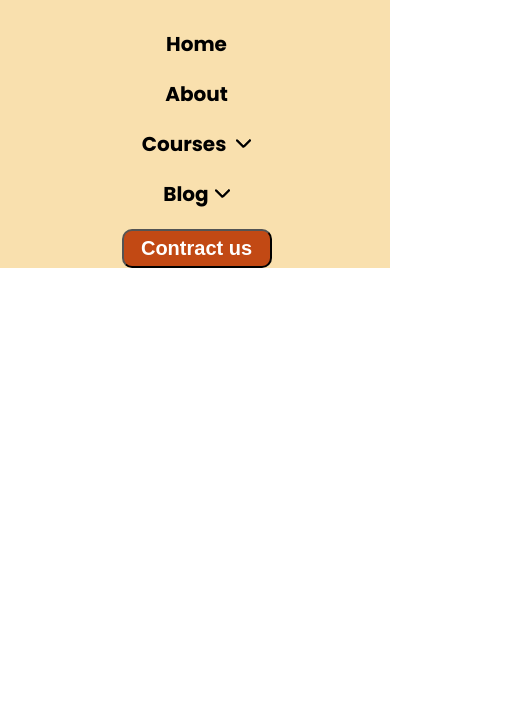
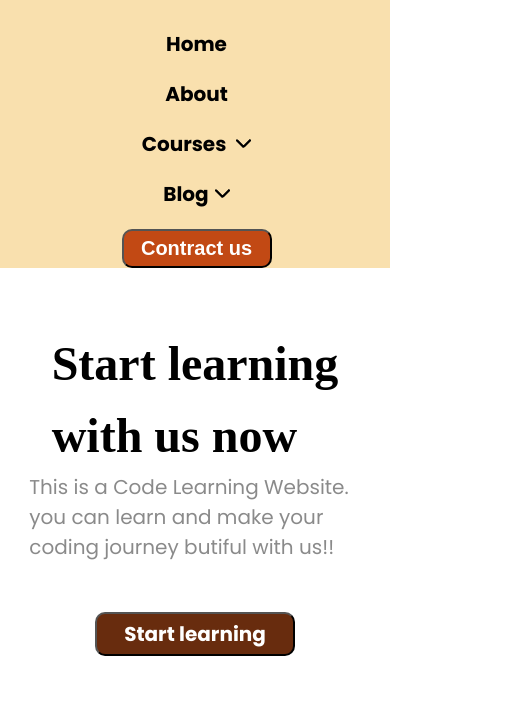
Before and after one commit to Md-Sifat-code/E-Learning-website, a plain HTML site: page index.html in a window 390 px wide. Shown: the part 118-844 px from the top of the page, 516 px wide, since content can reach past the window. Drawn offline with Linux system fonts and the light colour scheme; a web font is replaced by a local one.

Commit message:
Added the Leaning Section with Mobile responsive part

```diff
--- a/index.html
+++ b/index.html
@@ -41,7 +41,16 @@
 
     </header>
     <main>
-
+        <section class="learning">
+            <div class="part1">
+                <h1>Start learning <br>with us now</h1>
+                <p>This is a Code Learning Website. you can learn and make your coding journey butiful with us!!</p>
+                <a href="#"><button class="btn-start"> Start learning</button></a>
+            </div>
+            <div class="part2">
+                <img src="./images/bg.png">
+            </div>
+        </section>
 
     </main>
     <footer>
--- a/styles/style.css
+++ b/styles/style.css
@@ -86,6 +86,58 @@
     letter-spacing: 0%;
 
 }
+/* Start learning Part */
+.learning{
+    display: flex;
+    height: 487px;
+    /* border: 2px solid red; */
+    width: 85%;
+    margin-left: 7.5%;
+    margin-top: 5.5%;
+    gap: 35%;
+
+}
+.part1{
+    display: flex;
+    flex-direction: column;
+    justify-content: center;
+    align-items: center;
+}
+.part1>h1{
+    color: rgb(0, 0, 0);
+
+        font-size: 48px;
+        font-weight: 700;
+        line-height: 72px;
+        letter-spacing: 0%;
+        text-align: left;
+        margin-top: -20px;
+}
+.part1>p{
+    color: rgba(0, 0, 0, 0.46);
+font-family: Poppins;
+font-size: 20px;
+font-weight: 400;
+line-height: 30px;
+letter-spacing: 0%;
+text-align: left;
+}
+.btn-start{
+
+width: 200px;
+height: 44px;
+border-radius: 10px;
+
+background: rgb(104, 44, 14);
+color: rgb(255, 255, 255);
+font-family: Poppins;
+font-size: 20px;
+font-weight: 700;
+line-height: 30px;
+letter-spacing: 0%;
+margin-top: 20px;
+}
+
 /* meadia quary for header */
 @media only screen and (max-width: 576px) {
     .header{
@@ -123,6 +175,14 @@
         margin-top: 20px;
         /* width: auto; */
     }
+    /* learning -section */
+    .learning{
+        flex-direction: column;
+        margin-top: 80px;
+    }
+    .btn-start{
+        margin-top: 50px;
+    }
 
 
 }
```
